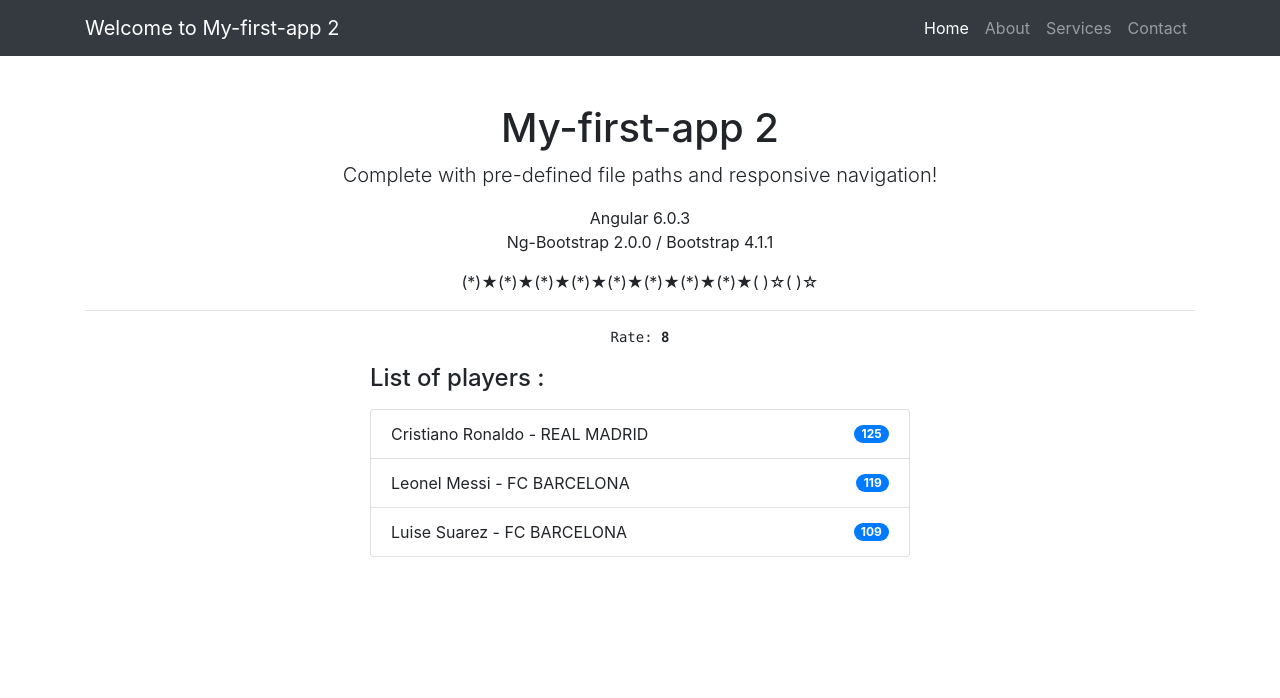
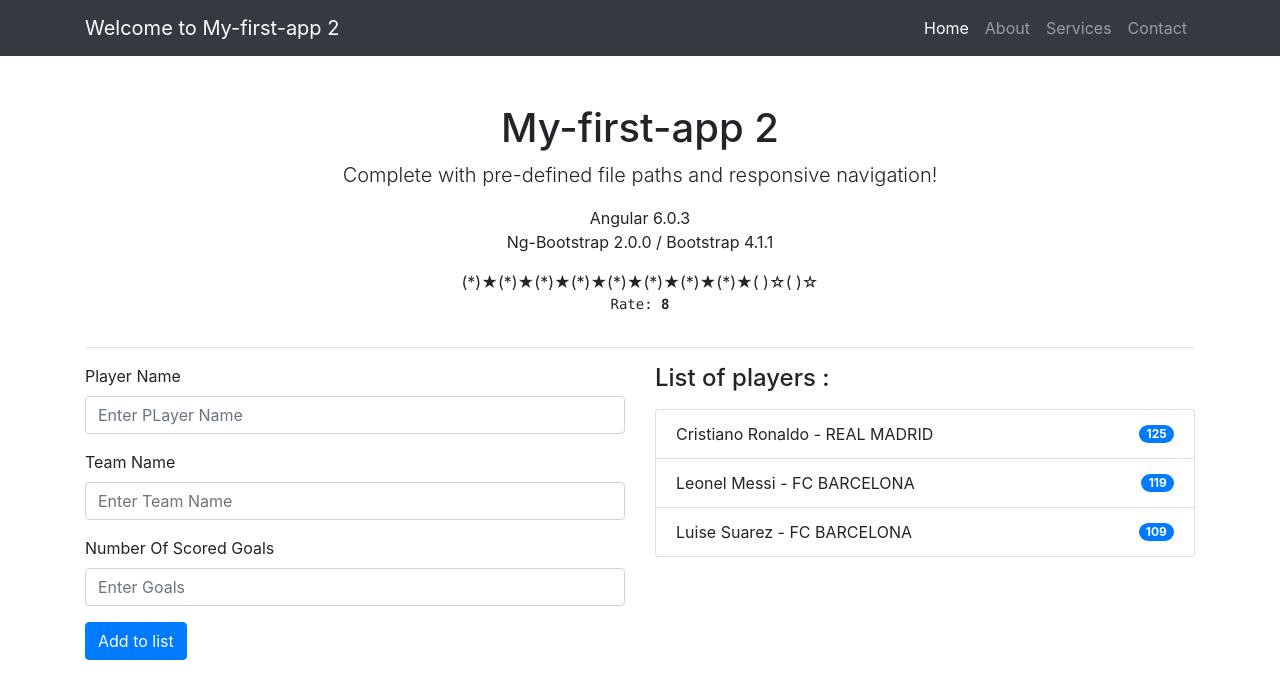
Before and after one commit to hssamconf/angular-course-project, an Angular app: page / in a window 1280 px wide. Shown: the top 698 px of the page. Built offline with nearby package versions, Linux system fonts and the light colour scheme.

Commit message:
Bind event using @Output and EventEmitter

```diff
--- a/src/app/app.module.ts
+++ b/src/app/app.module.ts
@@ -1,21 +1,24 @@
 import {BrowserModule} from '@angular/platform-browser';
 import {NgModule} from '@angular/core';
 import {NgbModule} from '@ng-bootstrap/ng-bootstrap';
+import {FormsModule} from '@angular/forms';
 
 import {AppComponent} from './app.component';
 import { ContainerComponent } from './container/container.component';
 import { NavbarComponent } from './navbar/navbar.component';
 import { PlayerListComponent } from './container/player-list/player-list.component';
+import { PlayerCockpitComponent } from './container/player-cockpit/player-cockpit.component';
 
 @NgModule({
   declarations: [
     AppComponent,
     ContainerComponent,
     NavbarComponent,
-    PlayerListComponent
+    PlayerListComponent,
+    PlayerCockpitComponent
   ],
   imports: [
-    BrowserModule, NgbModule.forRoot()
+    BrowserModule, NgbModule.forRoot(), FormsModule
   ],
   providers: [],
   bootstrap: [AppComponent]
--- a/src/app/container/container.component.html
+++ b/src/app/container/container.component.html
@@ -9,11 +9,20 @@
         <li>Ng-Bootstrap 2.0.0 / Bootstrap 4.1.1</li>
       </ul>
       <ngb-rating [(rate)]="currentRate"></ngb-rating>
-      <hr>
       <pre>Rate: <b>{{currentRate}}</b></pre>
     </div>
   </div>
 
-  <app-player-list></app-player-list>
+  <hr>
+
+  <div class="row">
+    <div class="col-md-6">
+      <app-player-cockpit (playerCreated)="onPlayerCreated($event)"></app-player-cockpit>
+    </div>
+
+    <div class="col-md-6">
+      <app-player-list [players]="players"></app-player-list>
+    </div>
+  </div>
 
 </div>
--- a/src/app/container/container.component.ts
+++ b/src/app/container/container.component.ts
@@ -1,4 +1,5 @@
 import {Component, Input, OnInit} from '@angular/core';
+import {Player} from './player';
 
 @Component({
   selector: 'app-container',
@@ -8,11 +9,19 @@ import {Component, Input, OnInit} from '@angular/core';
 export class ContainerComponent implements OnInit {
   @Input() title: string;
   currentRate = 8;
+  players: Player[] = [];
 
   constructor() {
+    this.players.push(new Player('Cristiano Ronaldo', 'REAL MADRID', 125));
+    this.players.push(new Player('Leonel Messi', 'FC BARCELONA', 119));
+    this.players.push(new Player('Luise Suarez', 'FC BARCELONA', 109));
   }
 
   ngOnInit() {
   }
 
+  onPlayerCreated(player: Player) {
+    this.players.push(player);
+  }
+
 }
--- /dev/null
+++ b/src/app/container/player-cockpit/player-cockpit.component.html
@@ -0,0 +1,18 @@
+<form>
+  <div class="form-group">
+    <label for="name">Player Name</label>
+    <input type="text" class="form-control" id="name" name="name" aria-describedby="Name of the player" [(ngModel)]="player.name"
+           placeholder="Enter PLayer Name">
+  </div>
+  <div class="form-group">
+    <label for="team">Team Name</label>
+    <input type="text" class="form-control" id="team" name="team" aria-describedby="Name of the player's team" [(ngModel)]="player.team"
+           placeholder="Enter Team Name">
+  </div>
+  <div class="form-group">
+    <label for="goals">Number Of Scored Goals</label>
+    <input type="number" class="form-control" id="goals" name="goals" aria-describedby="Name of the scored goals by the player" [(ngModel)]="player.goals"
+           placeholder="Enter Goals">
+  </div>
+  <button type="submit" class="btn btn-primary" (click)="onAddToList()">Add to list</button>
+</form>
--- /dev/null
+++ b/src/app/container/player-cockpit/player-cockpit.component.ts
@@ -0,0 +1,25 @@
+import {Component, EventEmitter, OnInit, Output} from '@angular/core';
+import {Player} from '../player';
+
+@Component({
+  selector: 'app-player-cockpit',
+  templateUrl: './player-cockpit.component.html',
+  styleUrls: ['./player-cockpit.component.css']
+})
+export class PlayerCockpitComponent implements OnInit {
+
+  @Output() playerCreated = new EventEmitter<Player>();
+  player: Player;
+
+  constructor() {
+    this.player = new Player(null, null, null);
+  }
+
+  ngOnInit() {
+  }
+
+  onAddToList() {
+    this.playerCreated.emit(this.player);
+    this.player = new Player(null, null, null);
+  }
+}
--- a/src/app/container/player-list/player-list.component.html
+++ b/src/app/container/player-list/player-list.component.html
@@ -1,11 +1,7 @@
-<div class="row justify-content-center">
-  <div class="col-6">
 <h4>List of players :</h4>
 <ul class="list-group mt-3">
-      <li class="list-group-item d-flex justify-content-between align-items-center"  *ngFor="let player of players">
+  <li class="list-group-item d-flex justify-content-between align-items-center" *ngFor="let player of players">
     {{player.name}} - {{player.team}}
     <span class="badge badge-primary badge-pill">{{player.goals}}</span>
   </li>
 </ul>
-  </div>
-</div>
--- a/src/app/container/player-list/player-list.component.ts
+++ b/src/app/container/player-list/player-list.component.ts
@@ -1,5 +1,5 @@
-import { Component, OnInit } from '@angular/core';
-import {Player} from './player';
+import {Component, Input, OnInit} from '@angular/core';
+import {Player} from '../player';
 
 @Component({
   selector: 'app-player-list',
@@ -7,12 +7,9 @@ import {Player} from './player';
   styleUrls: ['./player-list.component.css']
 })
 export class PlayerListComponent implements OnInit {
-  players: Player[] =  [];
+  @Input() players: Player[];
 
   constructor() {
-    this.players.push(new Player('Cristiano Ronaldo', 'REAL MADRID', 125));
-    this.players.push(new Player('Leonel Messi', 'FC BARCELONA', 119));
-    this.players.push(new Player('Luise Suarez', 'FC BARCELONA', 109));
   }
 
   ngOnInit() {
--- a/src/app/container/player-list/player.ts
+++ b/src/app/container/player.ts
@@ -2,9 +2,14 @@ export class Player {
   public name: string;
   public team: string;
   public goals: number;
+
   constructor(name: string, team: string, goals: number) {
     this.name = name;
     this.team = team;
     this.goals = goals;
   }
+
+  toString() {
+    return 'Player[ name = ' + this.name + '; team = ' + this.team + '; goals = ' + this.goals + ' ]';
+  }
 }
```
Also changed, not shown: src/app/container/player-cockpit/player-cockpit.component.css (added). Lines whose indentation alone changed are shown as unchanged.
